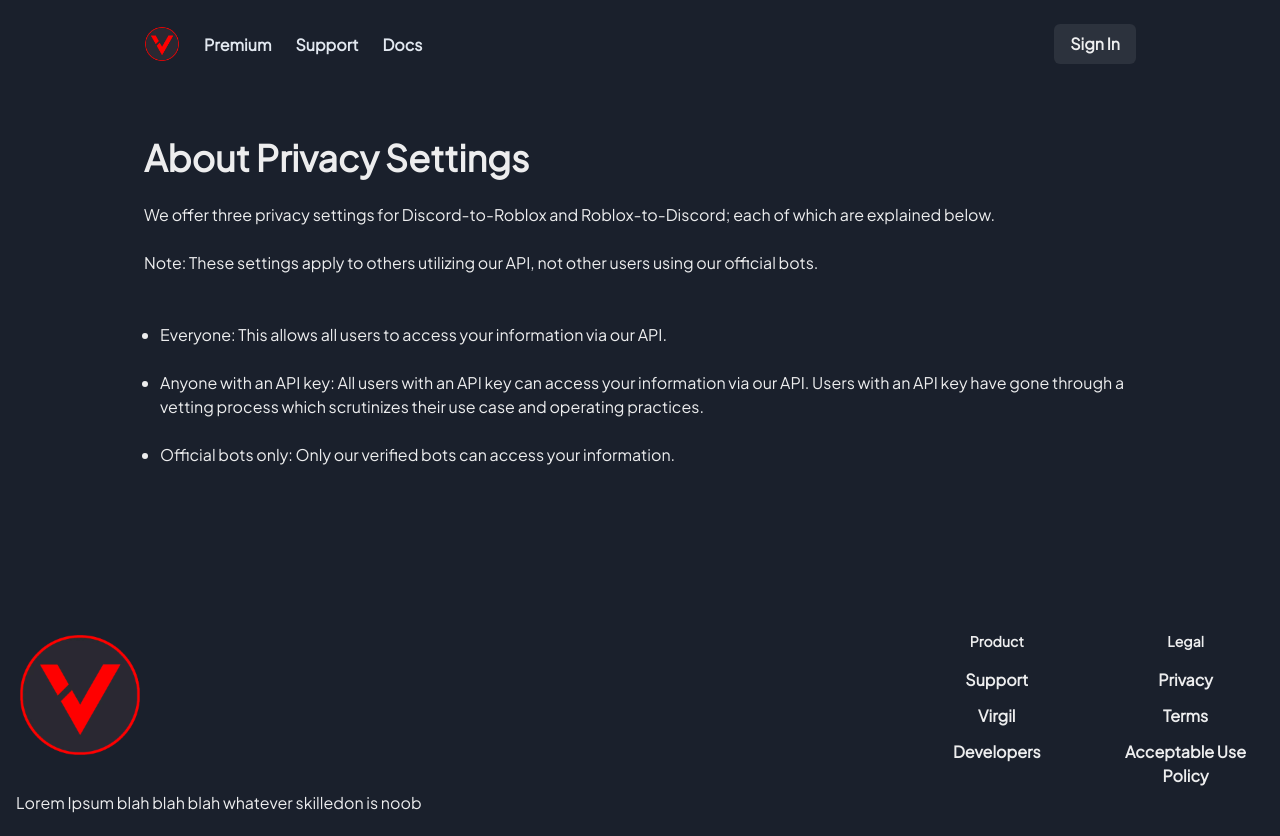
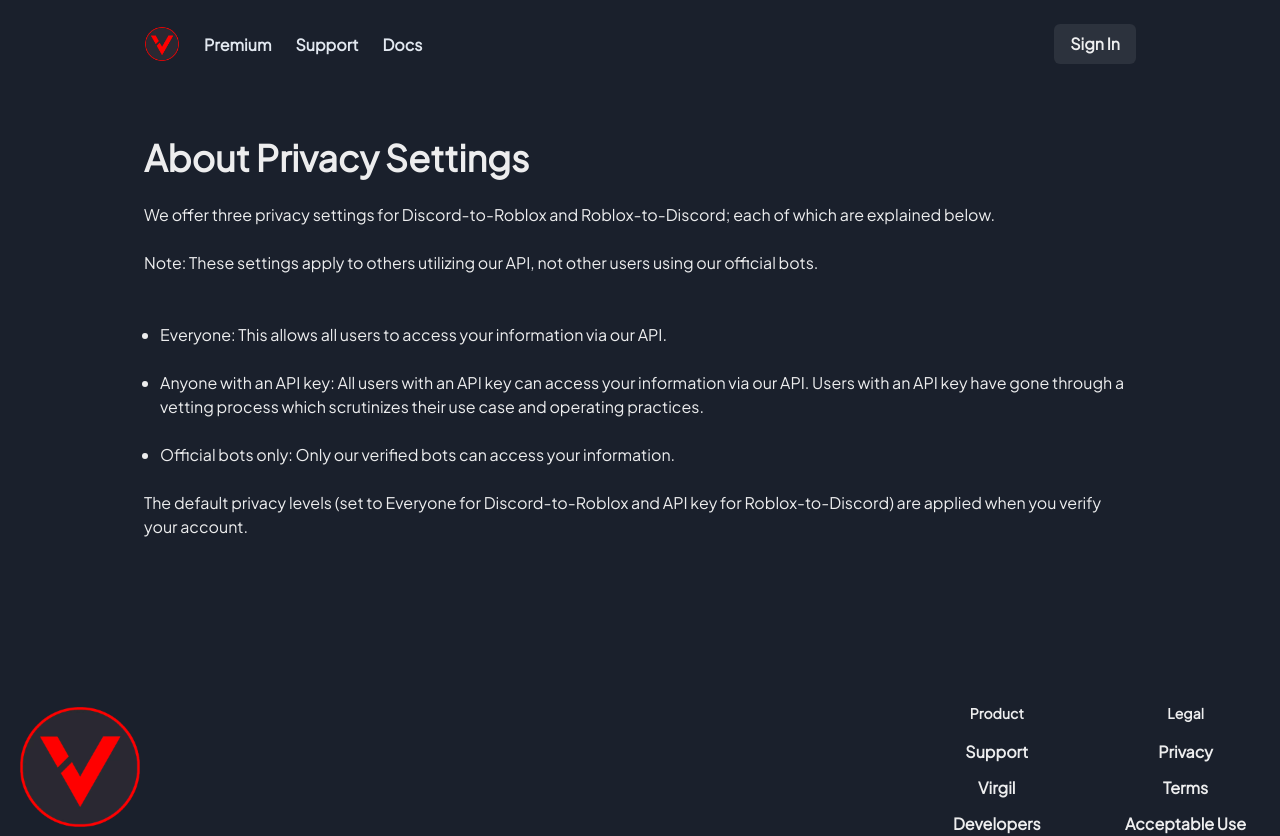
Before and after one commit to Regalijan/virgil-registry-website, a React (Vite) app: page /about-privacy-settings in a window 1280 px wide. Shown: the top 836 px of the page. Built offline with nearby package versions, Linux system fonts and the light colour scheme.

Commit message:
Add text about default privacy levels

```diff
--- a/src/components/AboutPrivacySettings.tsx
+++ b/src/components/AboutPrivacySettings.tsx
@@ -40,6 +40,11 @@ export default function () {
           information.
         </ListItem>
       </UnorderedList>
+      <br />
+      <Text>
+        The default privacy levels (set to Everyone for Discord-to-Roblox and
+        API key for Roblox-to-Discord) are applied when you verify your account.
+      </Text>
     </Container>
   );
 }
```
